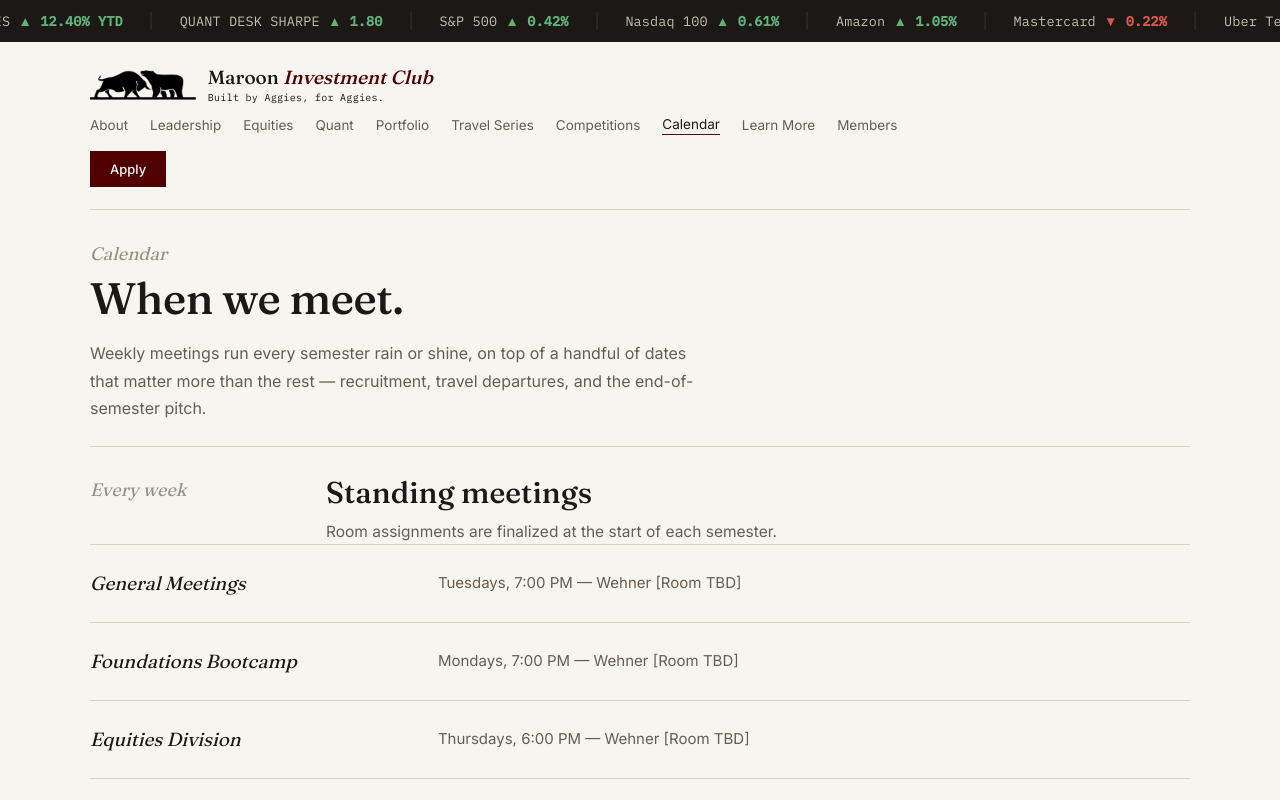
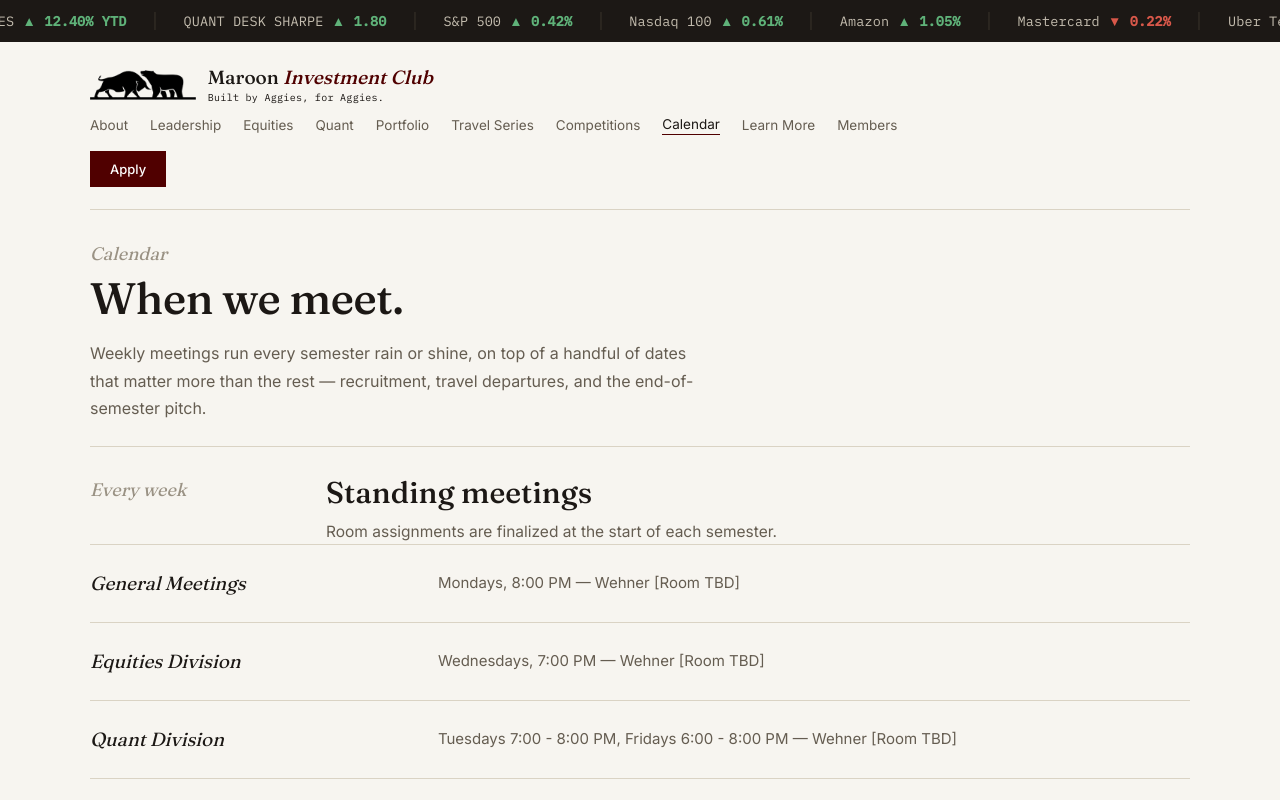
Before and after one commit to landrytaylor1717/tamu-mic, a Next.js app: page /calendar in a window 1280 px wide. Shown: the top 800 px of the page. Built offline with nearby package versions, Linux system fonts and the light colour scheme; no server answers.

Commit message:
fixed meeting dates

```diff
--- a/app/calendar/page.js
+++ b/app/calendar/page.js
@@ -7,10 +7,9 @@
 };
 
 const weekly = [
-  { name: "General Meetings", when: "Tuesdays, 7:00 PM — Wehner [Room TBD]" },
-  { name: "Foundations Bootcamp", when: "Mondays, 7:00 PM — Wehner [Room TBD]" },
-  { name: "Equities Division", when: "Thursdays, 6:00 PM — Wehner [Room TBD]" },
-  { name: "Quant Division", when: "Wednesdays, 6:00 PM — Wehner [Room TBD]" },
+  { name: "General Meetings", when: "Mondays, 8:00 PM — Wehner [Room TBD]" },
+  { name: "Equities Division", when: "Wednesdays, 7:00 PM — Wehner [Room TBD]" },
+  { name: "Quant Division", when: "Tuesdays 7:00 - 8:00 PM, Fridays 6:00 - 8:00 PM — Wehner [Room TBD]" },
 ];
 
 const milestones = [
```
